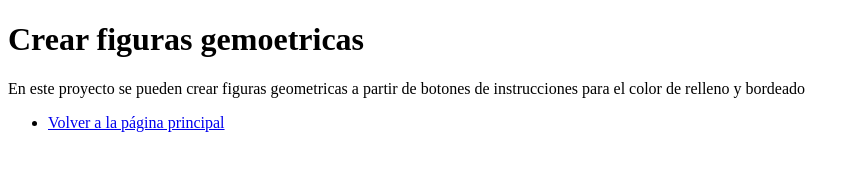
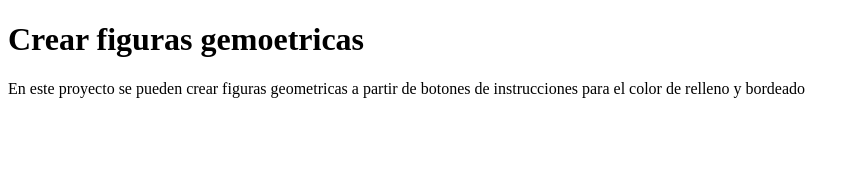
Before and after one commit to ARODUMNG/ICG-MUL-A-2024-2, a plain HTML site: page AC-15AGO/index.html in a window 1280 px wide. Shown: the whole page, without its empty margins (0-860 px from the left). Drawn offline with Linux system fonts and the light colour scheme.

Commit message:
Update index.html

```diff
--- a/AC-15AGO/index.html
+++ b/AC-15AGO/index.html
@@ -8,8 +8,5 @@
 <body>
     <h1>Crear figuras gemoetricas</h1>
     <p>En este proyecto se pueden crear figuras geometricas a partir de botones de instrucciones para el color de relleno y bordeado</p>
-    <ul>
-        <li><a href="ICG-MUL-A-2024-2">Volver a la página principal</a></li>
-    </ul>
 </body>
 </html>
```
